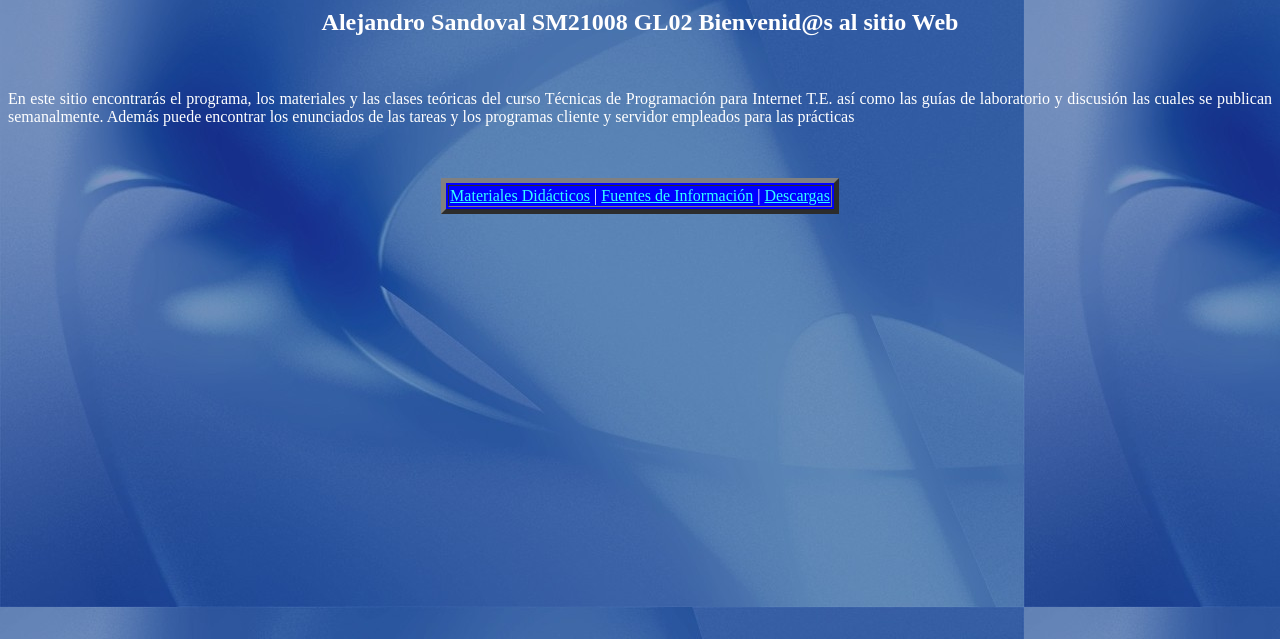
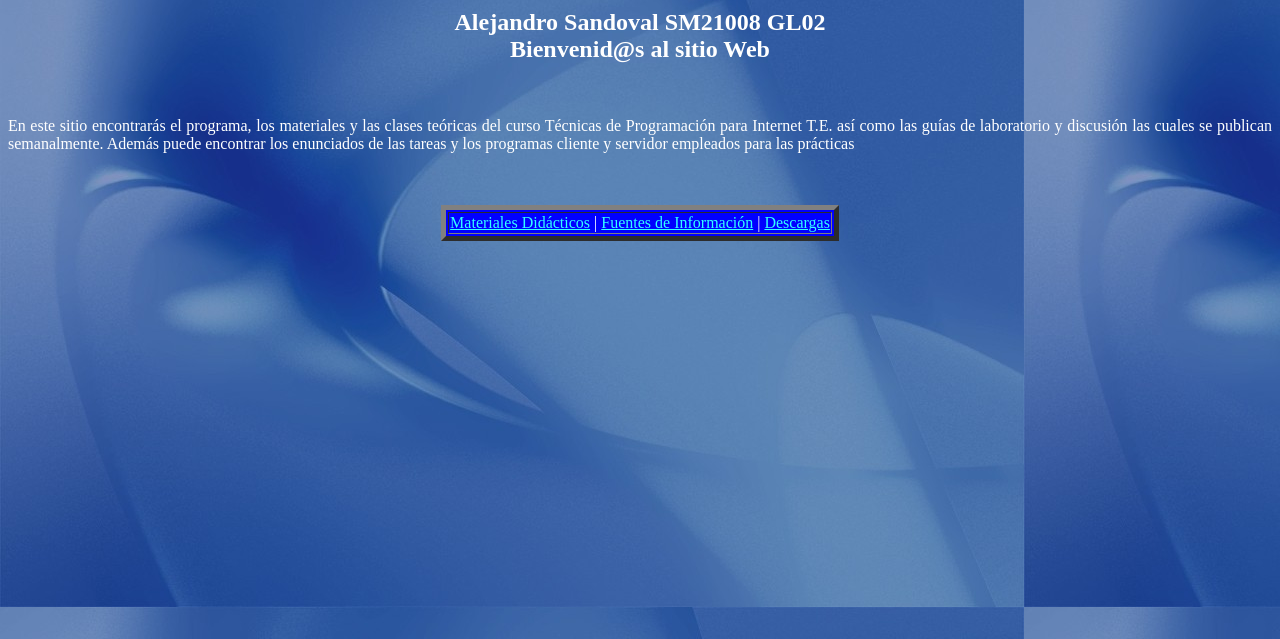
Before and after one commit to Alejandro347/guia21c, a plain HTML site: page index.html in a window 1280 px wide. Shown: the part 161-800 px from the top of the page. Drawn offline with Linux system fonts and the light colour scheme.

Commit message:
Update index.html

```diff
--- a/index.html
+++ b/index.html
@@ -29,7 +29,7 @@
  </P>
 <BR>
 <H2 align="CENTER">
-	Alejandro Sandoval SM21008 GL02
+	Alejandro Sandoval SM21008 GL02<br>
    Bienvenid@s al sitio Web
 </H2>
 <BR>
```
